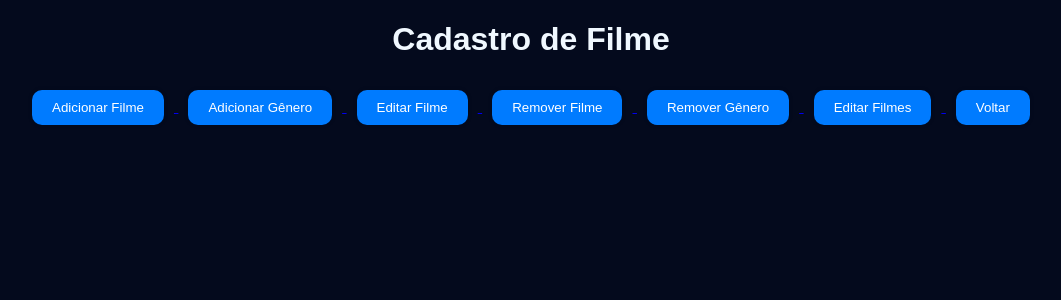
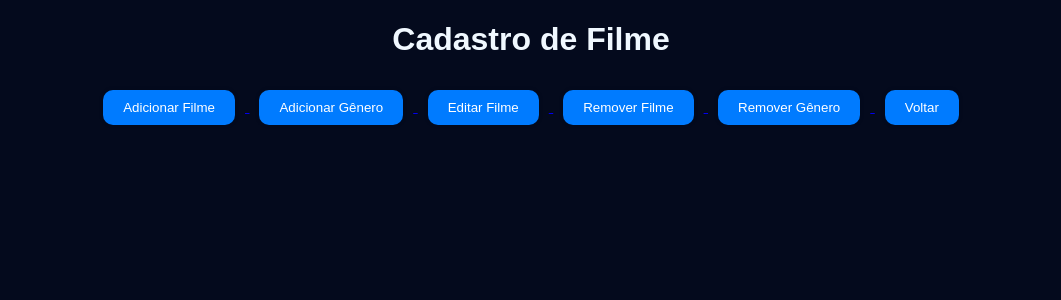
Before and after one commit to julsales/cinema-fds, a Django app: page /pagina_adm/ in a window 1280 px wide. Shown: the part 55-355 px from the top of the page, without its empty margins (109-1170 px from the left). Run offline with Django 5.2, Linux system fonts and the light colour scheme.

Commit message:
editar filme duplicado removido

```diff
--- a/CineFds/home/templates/pagina_adm.html
+++ b/CineFds/home/templates/pagina_adm.html
@@ -69,9 +69,6 @@
         <a href="{% url 'remover_genero' %}">
           <button>Remover Gênero</button>
         </a>
-        <a href="{% url 'editar_filme' %}">
-          <button>Editar Filmes</button>
-        </a>
         <a href="{% url 'home' %}">
           <button>Voltar</button>
         </a>
```
Also changed, not shown: CineFds/db.sqlite3.
